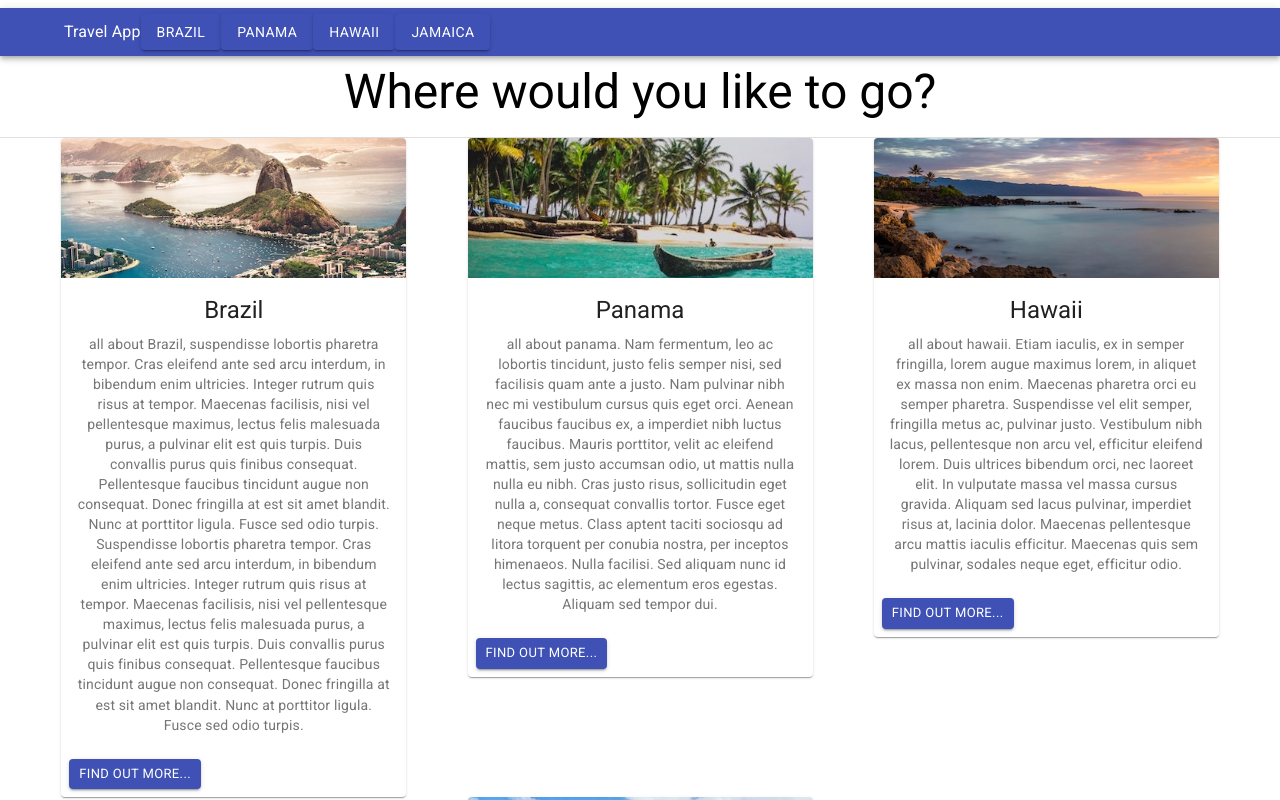
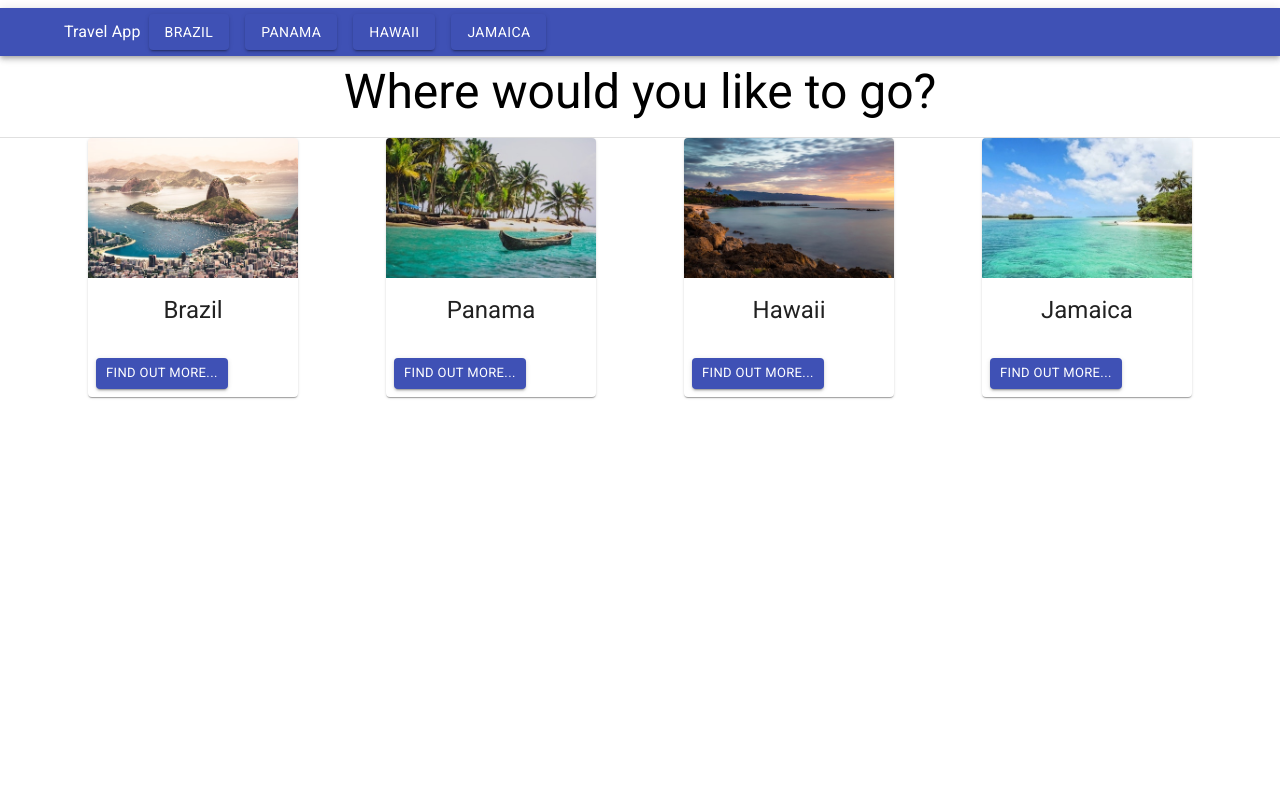
Before and after one commit to bailliechris/reactrouter-travelapp, a React (Create React App) app: page / in a window 1280 px wide. Shown: the top 800 px of the page. Built offline with nearby package versions, Linux system fonts and the light colour scheme.

Commit message:
Adjusted formatting with materials removed description

```diff
--- a/src/App.css
+++ b/src/App.css
@@ -9,6 +9,15 @@
 
 .text {
   color:#282c34;
+}
+
+.nav-text{
+  color:white;
+}
+
+a:link, a:hover, a:active, a:visited {
+  text-decoration: none;
+  color: white;
 }
 
 .App-header {
@@ -23,5 +32,5 @@
 }
 
 .App-link {
-  color: #61dafb;
+  color: white;
 }
--- a/src/components/AppBar.js
+++ b/src/components/AppBar.js
@@ -21,6 +21,9 @@ const useStyles = makeStyles((theme) => ({
   menuButton: {
     marginLeft: theme.spacing(2),
   },
+  title: {
+    color:'white'
+  }
 }));
 
 function TheAppBar({nav, onClick}) {
@@ -31,13 +34,13 @@ function TheAppBar({nav, onClick}) {
     <div className={classes.root}>
       <AppBar position="static">
         <Toolbar variant="dense">
-          <Link to="/">
             <IconButton edge="start" className={classes.menuButton} color="primary" aria-label="menu">
             </IconButton>
+          <Link to="/">
+            <Typography className={classes.title} align="center" color="inherit">
+              Travel App
+            </Typography>
           </Link>
-          <Typography align="center" color="inherit">
-            Travel App
-          </Typography>
           <ButtonGroup variant="text" color="inherit" size="large" aria-label="text primary button group">
             {nav.map((item) => (
                 <AButton key={item.id} url={item.address} text={item.name} onClick={onClick} />
--- a/src/components/abutton.js
+++ b/src/components/abutton.js
@@ -1,12 +1,26 @@
 import Button from '@material-ui/core/Button';
 import {Link} from "react-router-dom";
+import { makeStyles } from '@material-ui/core/styles';
 //import DestinationDetails from '../views/DestinationDetails';
 
+const useStyles = makeStyles((theme) => ({
+    root: {
+      '& > *': {
+        margin: theme.spacing(1),
+      },
+    },
+  }));
+
+
 const AButton = ({url, text, onClick}) => {
+    const classes = useStyles();
+
     return (
+        <div className={classes.root}>
             <Link to={url}>
                 <Button color="primary" variant="contained" onClick={()=>onClick(url)}>{text}</Button>
             </Link>
+        </div>
     )
 }
 
--- a/src/components/acard.js
+++ b/src/components/acard.js
@@ -15,7 +15,7 @@ const useStyles = makeStyles({
     },
   });
 
-const ACard = ({url, text, image, desc}) => {
+const ACard = ({url, text, image}) => {
     const classes = useStyles();
     const imgadd = require(`../assets/${image}`).default;
 
@@ -30,9 +30,6 @@ const ACard = ({url, text, image, desc}) => {
           <CardContent>
             <Typography gutterBottom variant="h5" component="h2">
               {text}
-            </Typography>
-            <Typography variant="body2" color="textSecondary" component="p">
-              {desc}
             </Typography>
           </CardContent>
         </CardActionArea>
--- a/src/views/home.js
+++ b/src/views/home.js
@@ -12,7 +12,7 @@ function DestinationDetails() {
           alignItems="flex-start"
         >
             {destinations.map((destination) => (
-                <ACard key={destination.id} url={destination.address} text={destination.name} image={destination.image} desc={destination.description} />
+                <ACard key={destination.id} url={destination.address} text={destination.name} image={destination.image} />
             ))}
         </Grid>
       </div>
```
